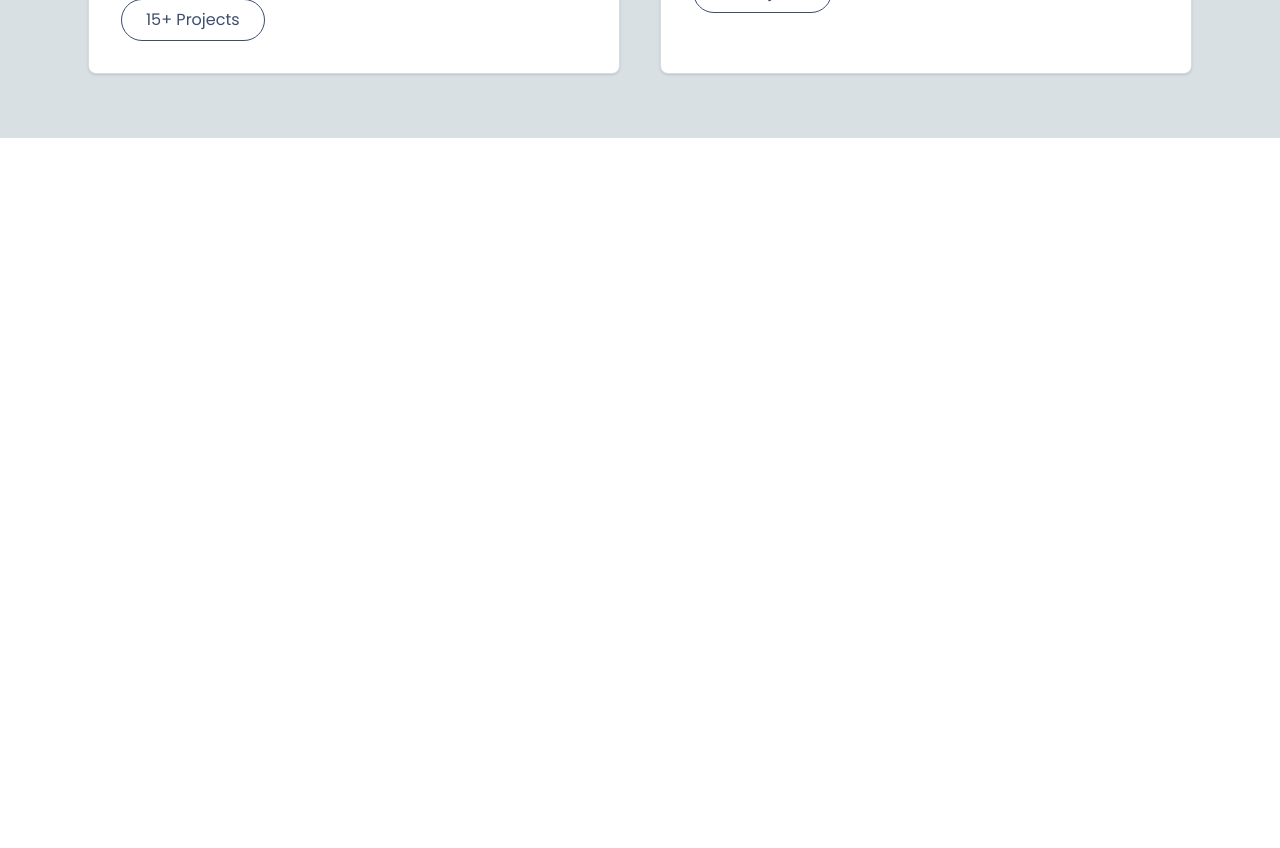
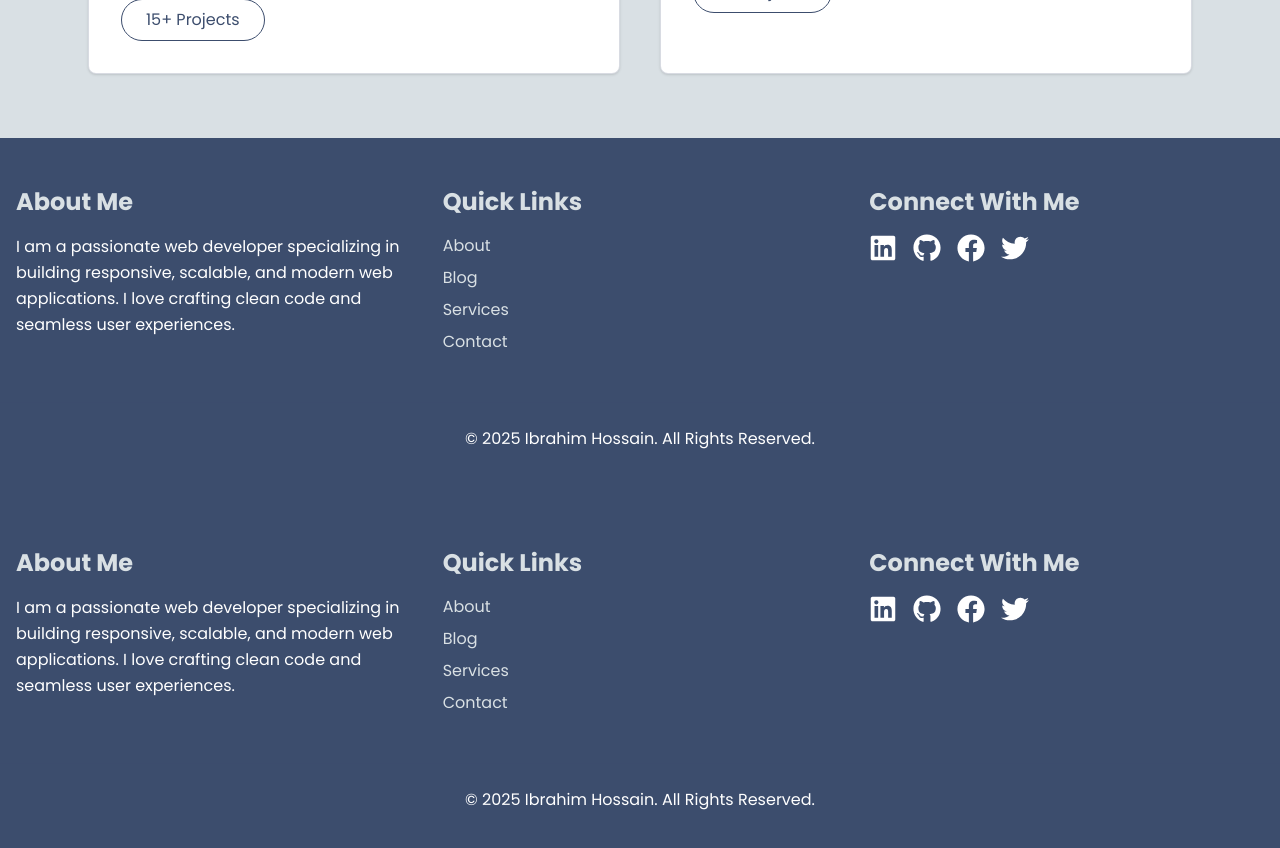
Before and after one commit to BFIbrahim/personal-portfolio-website-frontend, a React (Vite) app: page / in a window 1280 px wide. Shown: the part 3200-4048 px from the top of the page. Before the commit the page ends 3338 px from the top, so only its background shows below. Built offline with nearby package versions, Linux system fonts and the light colour scheme.

Commit message:
Footer section added

```diff
--- a/src/Layouts/Root/Root.jsx
+++ b/src/Layouts/Root/Root.jsx
@@ -1,12 +1,14 @@
 import React from 'react';
 import { Outlet } from 'react-router';
 import Navbar from '../../Pages/Shared/Navbar/Navbar';
+import Footer from '../../Pages/Shared/Footer/Footer';
 
 const Root = () => {
     return (
         <div>
             <Navbar></Navbar>
             <Outlet></Outlet>
+            <Footer></Footer>
         </div>
     );
 };
--- /dev/null
+++ b/src/Pages/About/About/About.jsx
@@ -0,0 +1,11 @@
+import React from 'react';
+
+const About = () => {
+    return (
+        <div>
+            Hi About
+        </div>
+    );
+};
+
+export default About;
--- a/src/Pages/Home/Home/Home.jsx
+++ b/src/Pages/Home/Home/Home.jsx
@@ -4,6 +4,7 @@ import AboutMe from '../About/Aboutme';
 import Skills from '../Skills/Skills';
 import ProjectsSection from '../Projects/Projects';
 import ServiceSection from '../Services/ServiceSection';
+import Footer from '../../Shared/Footer/Footer';
 
 const Home = () => {
     return (
@@ -13,6 +14,7 @@ const Home = () => {
             <Skills></Skills>
             <ProjectsSection></ProjectsSection>
             <ServiceSection></ServiceSection>
+            <Footer></Footer>
         </div>
     );
 };
--- /dev/null
+++ b/src/Pages/Shared/Footer/Footer.jsx
@@ -0,0 +1,44 @@
+import React from "react";
+import { FaLinkedin, FaGithub, FaFacebook, FaTwitter } from "react-icons/fa";
+import { Link } from "react-router";
+
+const Footer = () => {
+  return (
+    <footer className="bg-primary text-secondary py-12">
+      <div className="max-w-7xl mx-auto px-4 grid md:grid-cols-3 gap-8">
+        <div>
+          <h2 className="text-2xl font-bold mb-4">About Me</h2>
+          <p className="text-white leading-relaxed">
+            I am a passionate web developer specializing in building responsive, scalable, and modern web applications. I love crafting clean code and seamless user experiences.
+          </p>
+        </div>
+
+        <div>
+          <h2 className="text-2xl font-bold mb-4">Quick Links</h2>
+          <ul className="space-y-2">
+            <li><Link to='/about' className="hover:text-secondary-focus transition-colors">About</Link></li>
+            <li><Link to='/blog' className="hover:text-secondary-focus transition-colors">Blog</Link></li>
+            <li><Link to='/services' className="hover:text-secondary-focus transition-colors">Services</Link></li>
+            <li><Link to='/conact' className="hover:text-secondary-focus transition-colors">Contact</Link></li>
+          </ul>
+        </div>
+
+        <div>
+          <h2 className="text-2xl font-bold mb-4">Connect With Me</h2>
+          <div className="flex gap-4">
+            <a href="https://www.linkedin.com/in/md-ibrahim-hossain-76918836b" target="_blank" rel="noreferrer" className="text-white hover:text-secondary-focus transition-colors"><FaLinkedin size={28} /></a>
+            <a href="https://github.com/BFIbrahim" target="_blank" rel="noreferrer" className="text-white hover:text-secondary-focus transition-colors"><FaGithub size={28} /></a>
+            <a href="https://www.facebook.com/BFIbrahiMM" className="text-white hover:text-secondary-focus transition-colors"><FaFacebook size={28} /></a>
+            <a href="https://x.com/MdIbrahim361" target="_blank" rel="noreferrer" className="text-white hover:text-secondary-focus transition-colors"><FaTwitter size={28} /></a>
+          </div>
+        </div>
+      </div>
+
+      <div className="mt-12 border-t border-primary/40 pt-6 text-center text-white">
+        © {new Date().getFullYear()} Ibrahim Hossain. All Rights Reserved.
+      </div>
+    </footer>
+  );
+};
+
+export default Footer;
--- a/src/Pages/Shared/Navbar/Navbar.jsx
+++ b/src/Pages/Shared/Navbar/Navbar.jsx
@@ -1,13 +1,13 @@
 import React from 'react';
-import { Link } from 'react-router';
+import { NavLink } from 'react-router';
 
 const Navbar = () => {
 
     const navLinks = <>
-        <li><Link>Home</Link></li>
-        <li><Link>About</Link></li>
-        <li><Link>Blog</Link></li>
-        <li><Link>Contact</Link></li>
+        <li><NavLink to='/'>Home</NavLink></li>
+        <li><NavLink to='/about'>About</NavLink></li>
+        <li><NavLink to='/blog'>Blog</NavLink></li>
+        <li><NavLink to='/contact'>Contact</NavLink></li>
     </>
 
     return (
--- a/src/Router/router.jsx
+++ b/src/Router/router.jsx
@@ -1,6 +1,7 @@
 import { createBrowserRouter } from "react-router";
 import Root from "../Layouts/Root/Root";
 import Home from "../Pages/Home/Home/Home";
+import About from "../Pages/About/About/About";
 
 export const router = createBrowserRouter([
   {
@@ -10,6 +11,10 @@ export const router = createBrowserRouter([
         {
             path: '/',
             Component: Home
+        },
+        {
+          path: 'about',
+          Component: About
         }
     ]
   },
```
Also changed, not shown: src/Pages/About/AboutBanner/AboutBanner.jsx (added).
